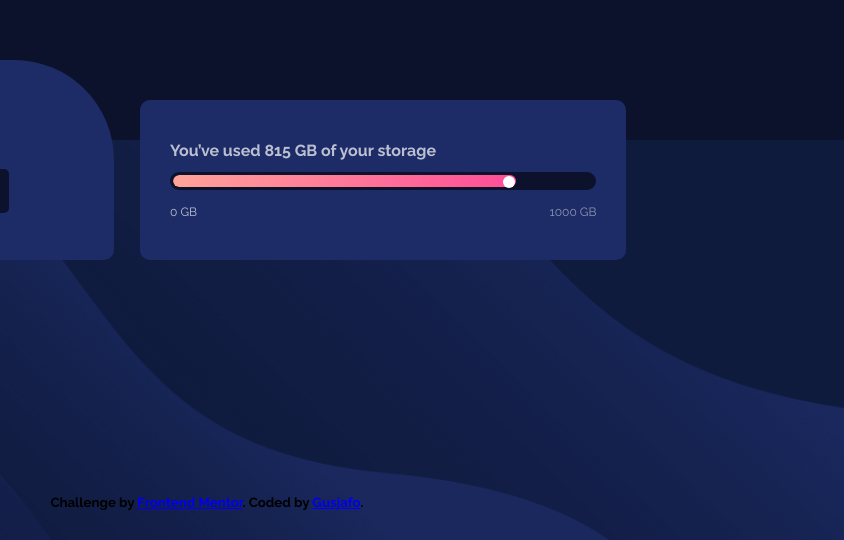
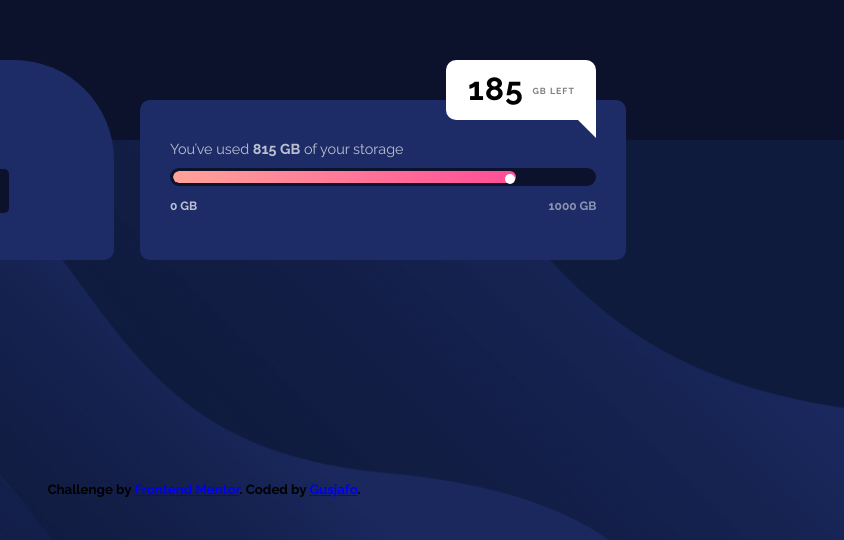
Before and after one commit to Gusjafo/Filo-data-storage-component, a plain HTML site: page index.html in a window 1280 px wide. Shown: the part 260-800 px from the top of the page, 436-1280 px from the left. Drawn offline with Linux system fonts and the light colour scheme.

Commit message:
Add files via upload

```diff
--- a/css/styles.css
+++ b/css/styles.css
@@ -56,13 +56,19 @@ p {
   z-index: 1;
   height: 160px;
   width: 38%;
-  border-radius: 10px 10px 10px 10px;
+  border-radius: 10px;
   background-color: #1d2c67;
 }
 
 .text {
+  font-weight: lighter;
+  font-size: 0.9rem;
   padding: 30px 0 0 30px;
   opacity: 0.7;
+}
+
+.textBold {
+  font-weight: bold;
 }
 
 .slidercontainer {
@@ -75,7 +81,7 @@ meter {
 }
 
 meter::-webkit-meter-bar {
-  background: none; /* Required to get rid of the default background property */
+  background: none;
   background-color: #0c122c;
   height: 18px;
   border: 3px solid #0c122c;
@@ -89,16 +95,17 @@ meter::-webkit-meter-optimum-value {
 
 .dot {
   position: relative;
-  height: 12px;
-  width: 12px;
+  height: 10px;
+  width: 10px;
   background-color: #fff;
   border-radius: 50%;
-  top: -17px;
-  left: 78%;
+  top: -15px;
+  left: 78.5%;
 }
 
 .capacidad {
   margin-top: 0;
+  font-weight: bold;
   left: 0;
   width: 20%;
   opacity: 0.7;
@@ -106,13 +113,54 @@ meter::-webkit-meter-optimum-value {
 
 .capa-final {
   position: absolute;
+  font-weight: bold;
   margin-right: 30px;
   right: 0;
   opacity: 0.7;
 }
 
+.boxWhite {
+  position: absolute;
+  right: 30px;
+  bottom: 140px;
+  height: 60px;
+  width: 150px;
+  background-color: white;
+  border-radius: 10px;
+}
+
+.TextBoxWhite {
+  font-size: 0.55rem;
+  letter-spacing: 1px;
+  font-weight: 700;
+  margin-top: 4px;
+  vertical-align: middle;
+  text-align: center;
+  color: grey;
+}
+
+.bold {
+  position: relative;
+  top: 6px;
+  font-weight: 700;
+  font-size: 2rem;
+  color: black;
+}
+
+.triangulo {
+  position: absolute;
+  z-index: -1;
+  right: 0;
+  bottom: -18px;
+  width: 0;
+  height: 0;
+  border-left: 20px solid transparent;
+  border-bottom: 20px solid transparent;
+  border-right: 20px solid #fff;
+  border-top: 20px solid #fff;
+}
+
 /***************** Responsive *************/
-
 .width-desktop {
   position: absolute;
   z-index: -1;
@@ -140,7 +188,6 @@ meter::-webkit-meter-optimum-value {
   }
 }
 
-
 @media only screen and (max-width: 920px) {
   .left-box {
     position: absolute;
@@ -154,19 +201,34 @@ meter::-webkit-meter-optimum-value {
   .right-box {
     position: absolute;
     margin-left: 10%;
-    top: 50vh;
+    margin-top: 8vh;
+    top: 42vh;
     z-index: 1;
     height: 160px;
     width: 80%;
   }
+
+  .text {
+    text-align: center;
+    padding: 30px 0 0;
+  }
+
+  .boxWhite {
+    position: absolute;
+    top: 130px;
+    right: 35%;
+  }
+
+  .triangulo{
+    position: relative;
+    display: none;
+  }
 }
 
-
 /*********************************/
-
 .attribution {
-  position: absolute;
-  left: 38%;
+  position: relative;
+  text-align: center;
   z-index: 1;
-  bottom: 1vh;
+  top: 90vh;
 }
--- a/index.html
+++ b/index.html
@@ -26,12 +26,17 @@
   </div>
 
   <div class="right-box">
-    <h1 class="text">You’ve used 815 GB of your storage</h1>
+    <h1 class="text">You’ve used <span class="textBold">815 GB</span> of your storage</h1>
     <!-- <progress class="slider" value="815" max="1000">81.5%</progress> -->
     <div class="slidercontainer">
       <meter value="815" min="0" max="1000"></meter>
       <div class="dot"></div>
       <p class="capacidad">0 GB<span class="capa-final">1000 GB</span></p>
+      <div class="boxWhite">
+        <p class="TextBoxWhite"><span class="bold">185 </span> GB LEFT</p>
+        <div class="triangulo">
+        </div>
+      </div>
     </div>
   </div>
 
@@ -40,7 +45,7 @@
 
   <div class="attribution">
     <h5>Challenge by <a href="https://www.frontendmentor.io?ref=challenge" target="_blank">Frontend Mentor</a>.
-    Coded by <a href="#">Gusjafo</a>.</h5>
+      Coded by <a href="https://gusjafo.github.io/Filo-data-storage-component/" target="_blank">Gusjafo</a>.</h5>
   </div>
 
 </body>
```
